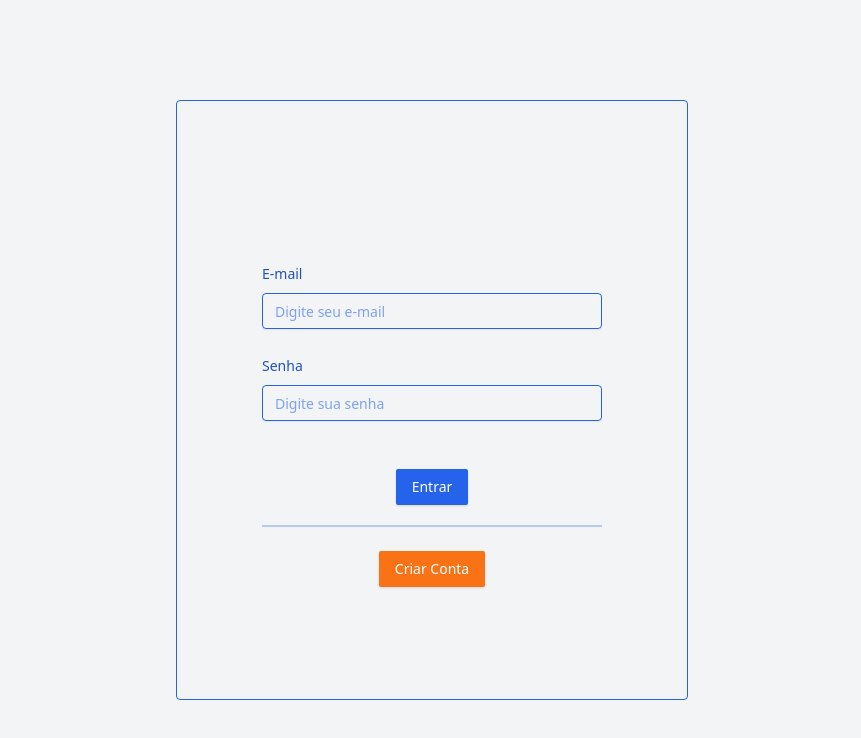
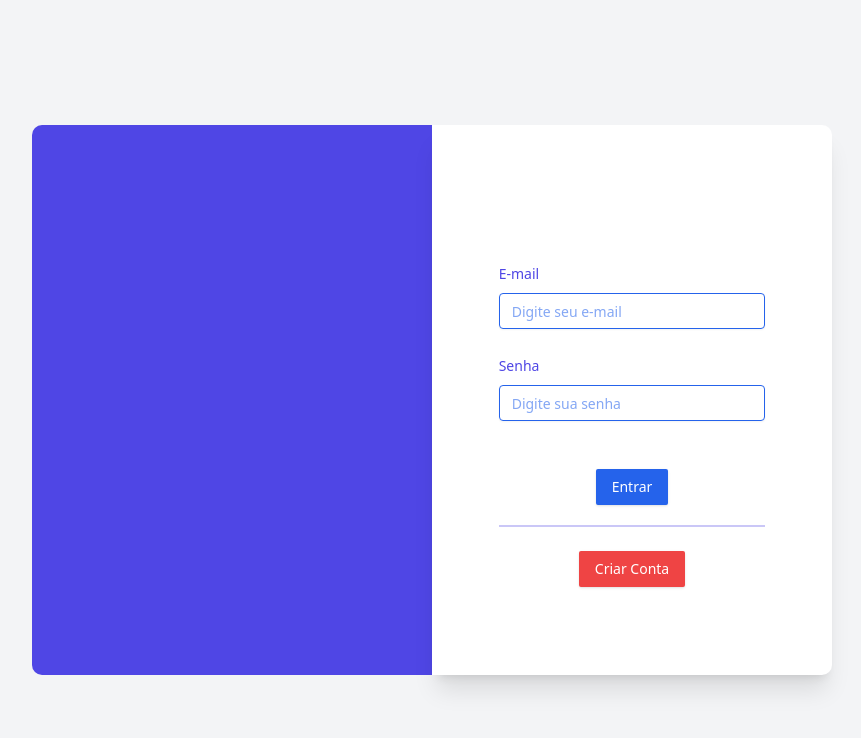
Before and after one commit to thiagodeas/e-commerce, a Next.js app: page /login in a window 1280 px wide. Shown: the top 738 px of the page, without its empty margins (208-1069 px from the left). Built offline with nearby package versions, Linux system fonts and the light colour scheme.

Commit message:
style: refatorando estilo do login form

```diff
--- a/src/components/LoginForm.tsx
+++ b/src/components/LoginForm.tsx
@@ -47,8 +47,8 @@ export default function LoginForm() {
   }
 
   return (
-    <div className = "w-full h-screen flex items-center justify-center">
-        <div className="flex items-center flex-col justify-center w-2/5 h-3/4 border rounded-[4px] border-[#2563eb]">
+    <div className = "w-full h-screen flex flex-row-reverse items-center justify-center">
+        <div className="flex items-center flex-col justify-center w-[400px] h-[550px] bg-white rounded-r-[10px] shadow-xl">
         <Form {...form}>
       <form onSubmit={form.handleSubmit(onSubmit)} className="w-2/3 space-y-6 mt-12">
 
@@ -57,11 +57,11 @@ export default function LoginForm() {
           name="email"
           render={({ field }) => (
             <FormItem>
-              <FormLabel htmlFor="email" className="text-[#1e52c2]">E-mail</FormLabel>
+              <FormLabel htmlFor="email" className="text-[#4F46E5]">E-mail</FormLabel>
               <FormControl>
                 <Input id="email" type="text" placeholder="Digite seu e-mail" {...field} />
               </FormControl>
-              <FormMessage className="text-[#1e52c2]"/>
+              <FormMessage className="text-[#4F46E5]" />
             </FormItem>
           )}
         />
@@ -71,11 +71,11 @@ export default function LoginForm() {
           name="password"
           render={({ field }) => (
             <FormItem>
-              <FormLabel htmlFor="password" className="text-[#1e52c2]">Senha</FormLabel>
+              <FormLabel htmlFor="password" className="text-[#4F46E5]">Senha</FormLabel>
               <FormControl>
                 <Input id="password" type="password" placeholder="Digite sua senha" {...field} />
               </FormControl>
-              <FormMessage className="text-[#1e52c2]"/>
+              <FormMessage className="text-[#4F46E5]" />
             </FormItem>
           )}
         />
@@ -85,15 +85,17 @@ export default function LoginForm() {
             <Button type="submit">Entrar</Button>
           </div>
 
-          <div className="w-full h-[2px] border border-[#2563eb] opacity-30"></div>
+          <div className="w-full h-[2px] border border-[#4F46E5] opacity-30"></div>
         </div>
       </form>
         </Form>
         <div className="flex items-center justify-center mt-6">
-            <Button type="button" onClick={handleRedirectToRegister} className="bg-[#f97316] hover:bg-[#bb5d1a] transition-all ease-in-out duration-500">Criar Conta</Button>
+            <Button type="button" onClick={handleRedirectToRegister} className="bg-[#EF4444] hover:bg-[#ef4444ce] transition-all ease-in-out duration-500">Criar Conta</Button>
           </div>
         </div>
+        <div className="flex items-center flex-col justify-center w-[400px] h-[550px] bg-[#4F46E5] rounded-l-[10px]">
+
+        </div>
     </div>
-
-  )
+  );
 }
```
